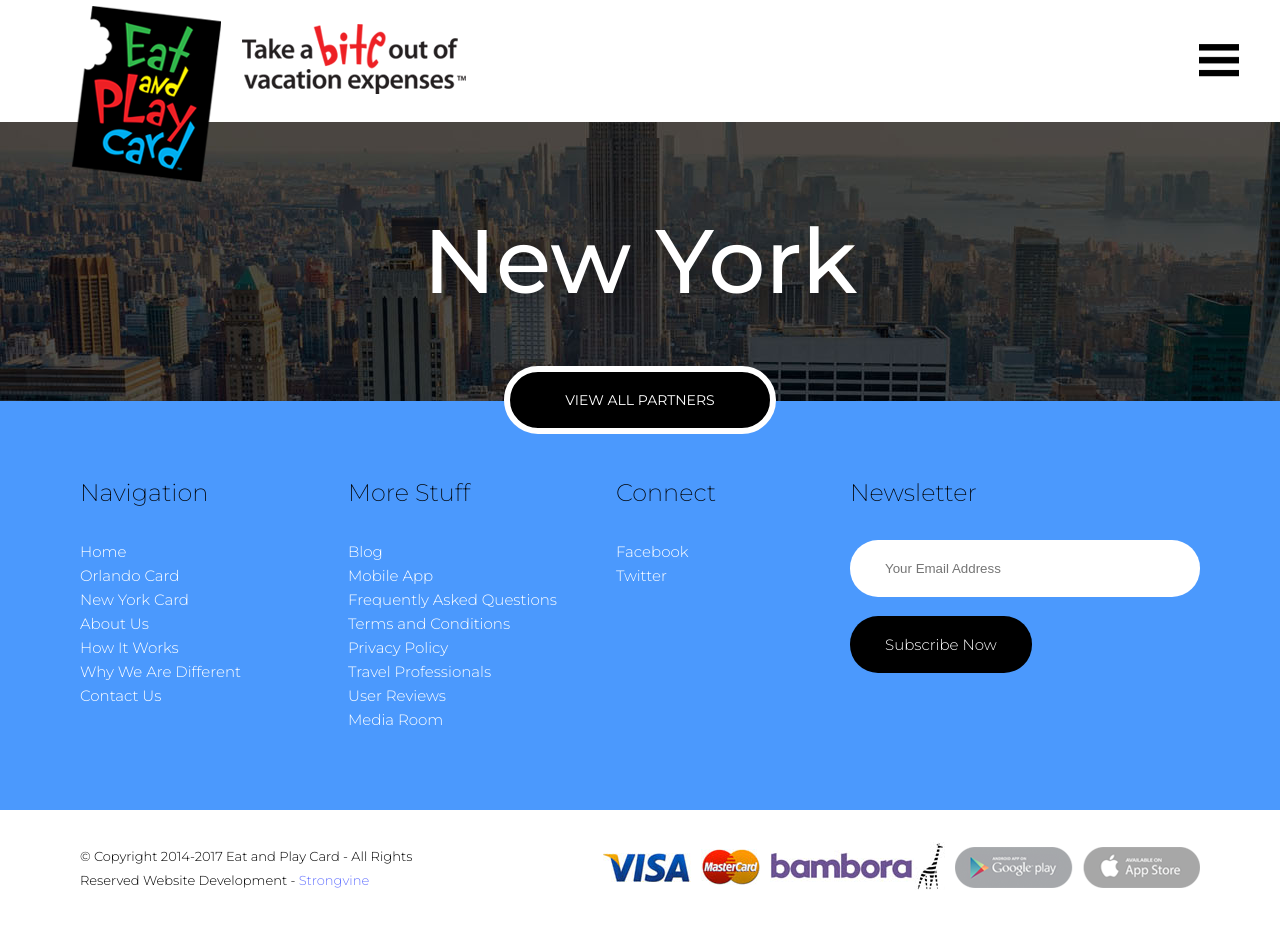
After one commit to altim/eatandplay, a PHP site: page /partners.html in a window 1280 px wide. The commit adds this page. Run offline with PHP 8.4, Linux system fonts and the light colour scheme.

Commit message:
Header image

```diff
--- a/css/style.css
+++ b/css/style.css
@@ -2,9 +2,11 @@
 body {
   font-family: 'Montserrat', sans-serif;
   background: #fff;
-  overflow-x: hidden; }
+  overflow-x: hidden;
+  -webkit-font-smoothing: antialiased;
+  -moz-osx-font-smoothing: grayscale; }
 
-.btn-class, header .header-inner nav ul li.btn a, #cards .cards-inner .card a.btn, #logos .logos-inner .logos-controls .btn, #how-it-works .how-it-works-inner .btn, #testimonials .testimonials-inner .btn, #blog .blog-inner .post-item .post-content .btn, footer .footer-inner .newsletter .btn {
+.btn-class, header .header-inner nav ul li.btn a, #cards .cards-inner .card a.btn, #logos .logos-inner .logos-controls .btn, #how-it-works .how-it-works-inner .btn, #testimonials .testimonials-inner .btn, #blog .blog-inner .post-item .post-content .btn, footer .footer-inner .newsletter .btn, #header-image .header-image-inner .btn {
   -webkit-border-radius: 28px;
   -moz-border-radius: 28px;
   border-radius: 28px;
@@ -17,7 +19,7 @@ body {
   -o-transition: all 0.4s;
   transition: all 0.4s;
   text-decoration: none; }
-  .btn-class:hover, header .header-inner nav ul li.btn a:hover, #cards .cards-inner .card a.btn:hover, #logos .logos-inner .logos-controls .btn:hover, #how-it-works .how-it-works-inner .btn:hover, #testimonials .testimonials-inner .btn:hover, #blog .blog-inner .post-item .post-content .btn:hover, footer .footer-inner .newsletter .btn:hover {
+  .btn-class:hover, header .header-inner nav ul li.btn a:hover, #cards .cards-inner .card a.btn:hover, #logos .logos-inner .logos-controls .btn:hover, #how-it-works .how-it-works-inner .btn:hover, #testimonials .testimonials-inner .btn:hover, #blog .blog-inner .post-item .post-content .btn:hover, footer .footer-inner .newsletter .btn:hover, #header-image .header-image-inner .btn:hover {
     background: #509cfd; }
 
 header {
@@ -1123,4 +1125,69 @@ footer {
             -o-transform: translateY(-5px);
             transform: translateY(-5px); }
 
+#header-image {
+  width: 100%;
+  height: 279px;
+  background: url("../img/header-image-new-york.jpg") no-repeat;
+  background-size: cover;
+  background-position: center center;
+  margin-top: 122px; }
+  #header-image .header-image-inner {
+    position: relative;
+    height: 279px;
+    width: 100%;
+    padding: 0 20px;
+    -webkit-box-sizing: border-box;
+    -moz-box-sizing: border-box;
+    box-sizing: border-box;
+    text-align: center; }
+    #header-image .header-image-inner h1 {
+      font-size: 90px;
+      font-weight: 500;
+      line-height: 279px;
+      text-shadow: 7px 7px 21px rgba(0, 0, 0, 0.29);
+      color: #fff; }
+      @media (max-width: 1250px) {
+        #header-image .header-image-inner h1 {
+          padding: 0 20px; } }
+      @media (max-width: 1250px) {
+        #header-image .header-image-inner h1 {
+          font-size: 97px;
+          line-height: 97px; } }
+      @media (max-width: 1100px) {
+        #header-image .header-image-inner h1 {
+          font-size: 86px;
+          line-height: 86px; } }
+      @media (max-width: 980px) {
+        #header-image .header-image-inner h1 {
+          font-size: 68px;
+          line-height: 68px; } }
+      @media (max-width: 780px) {
+        #header-image .header-image-inner h1 {
+          max-width: 400px;
+          margin: auto; } }
+      @media (max-width: 430px) {
+        #header-image .header-image-inner h1 {
+          max-width: 350px;
+          margin: auto;
+          font-size: 45px;
+          line-height: 45px; } }
+    #header-image .header-image-inner .btn {
+      display: inline-block;
+      border: 6px solid #fff;
+      -webkit-box-sizing: border-box;
+      -moz-box-sizing: border-box;
+      box-sizing: border-box;
+      -webkit-border-radius: 40px;
+      -moz-border-radius: 40px;
+      border-radius: 40px;
+      padding: 21px 55px;
+      -webkit-transform: translateY(-35px);
+      -moz-transform: translateY(-35px);
+      -o-transform: translateY(-35px);
+      transform: translateY(-35px);
+      text-transform: uppercase;
+      font-size: 14px;
+      font-weight: 400; }
+
 /*# sourceMappingURL=style.css.map */
--- a/css/style.scss
+++ b/css/style.scss
@@ -1520,3 +1520,80 @@ footer {
 
   }
 }
+
+
+
+
+// ======================================= PARTNERS PAGE =====================================
+
+#header-image {
+  width:100%;
+  height:279px;
+  background:url('../img/header-image-new-york.jpg') no-repeat;
+  background-size:cover;
+  background-position:center center;
+  margin-top:122px;
+
+  .header-image-inner {
+    position:relative;
+    height:279px;
+    width:100%;
+    padding:0 20px;
+    @include box-sizing();
+    text-align:center;
+
+    h1 {
+      font-size:90px;
+      font-weight:500;
+      line-height:279px;
+      text-shadow:7px 7px 21px rgba(0,0,0,0.29);
+      color:#fff;
+
+      @media(max-width:1250px){
+        padding:0 20px;
+      }
+
+      @media(max-width:1250px){
+        font-size:97px;
+        line-height:97px;
+      }
+
+      @media(max-width:1100px){
+        font-size:86px;
+        line-height:86px;
+      }
+
+      @media(max-width:980px){
+        font-size:68px;
+        line-height:68px;
+      }
+
+      @media(max-width:780px){
+        max-width:400px;
+        margin:auto;
+      }
+
+      @media(max-width:430px){
+        max-width:350px;
+        margin:auto;
+        font-size:45px;
+        line-height:45px;
+      }
+    }
+
+
+    .btn {
+      @extend .btn-class;
+      display:inline-block;
+      border:6px solid #fff;
+      @include box-sizing();
+      @include border-radius(40px);
+      padding:21px 55px;
+      @include transform(translateY(-35px));
+      text-transform: uppercase;
+      font-size:14px;
+      font-weight: 400;
+    }
+
+  }
+}
--- /dev/null
+++ b/partners.html
@@ -0,0 +1,142 @@
+<!DOCTYPE html>
+<html lang="en">
+<head>
+    <meta charset="UTF-8">
+    <meta name="viewport" content="width=device-width, initial-scale=1, maximum-scale=1">
+
+    <title>Eat and Play Card</title>
+
+    <script src="js/jquery-3.2.0.min.js"></script>
+    <script src="lib/bxslider/jquery.bxslider.min.js"></script>
+    <script src="lib/magnificpopup/jquery.magnific-popup.min.js"></script>
+
+    <link href="https://fonts.googleapis.com/css?family=Montserrat:100,100i,200,200i,300,300i,400,400i,500,500i,600,600i,700,700i,800,800i,900,900i" rel="stylesheet">
+
+    <link rel="stylesheet" href="lib/bxslider/jquery.bxslider.min.css">
+    <link rel="stylesheet" href="lib/magnificpopup/magnific-popup.css">
+    <link rel="stylesheet" href="css/style.css">
+    <script src="js/custom.js"></script>
+
+</head>
+<body>
+
+    <header>
+        <div class="header-inner">
+            <a href="#" class="logo"></a>
+
+            <nav>
+                <ul class="main-menu">
+                    <li><a href="#">Home</a></li>
+                    <li class="menu-item-has-children">
+                        <a href="#">About</a>
+
+                        <ul class="sub-menu">
+                            <li><a href="#">How We're Different</a></li>
+                            <li><a href="#">About Us</a></li>
+                            <li><a href="#">What is it?</a></li>
+                        </ul>
+                    </li>
+                    <li class="menu-item-has-children">
+                        <a href="#">Destinations</a>
+
+                        <ul class="sub-menu">
+                            <li><a href="#">Orlando</a></li>
+                            <li><a href="#">New York</a></li>
+                            <li><a href="#">Buy Card Now</a></li>
+                        </ul>
+
+                    </li>
+                    <li><a href="#">How it Works</a></li>
+                    <li><a href="#">Reviews</a></li>
+                    <li class="btn"><a href="#">Get Card Now</a></li>
+                </ul>
+
+                <ul class="social-menu">
+                    <li><a href="#" class="btn_facebook"></a></li>
+                    <li><a href="#" class="btn_twitter"></a></li>
+                </ul>
+            </nav>
+
+            <a href="#" class="btn-mobile-menu"><img src="img/mobile-menu.png" alt=""/></a>
+
+        </div>
+    </header>
+
+    <section id="header-image">
+        <div class="header-image-inner">
+            <h1>New York</h1>
+            <a href="#" class="btn header-image-btn">View All Partners</a>
+        </div>
+    </section>
+
+    <footer>
+        <div class="footer-inner">
+            <div class="navigation-menu">
+                <h3>Navigation</h3>
+                <ul>
+                    <li><a href="#">Home</a></li>
+                    <li><a href="#">Orlando Card</a></li>
+                    <li><a href="#">New York Card</a></li>
+                    <li><a href="#">About Us</a></li>
+                    <li><a href="#">How It Works</a></li>
+                    <li><a href="#">Why We Are Different</a></li>
+                    <li><a href="#">Contact Us</a></li>
+                </ul>
+            </div>
+
+            <div class="stuff-menu">
+                <h3>More Stuff</h3>
+                <ul>
+                    <li><a href="#">Blog</a></li>
+                    <li><a href="#">Mobile App</a></li>
+                    <li><a href="#">Frequently Asked Questions</a></li>
+                    <li><a href="#">Terms and Conditions</a></li>
+                    <li><a href="#">Privacy Policy</a></li>
+                    <li><a href="#">Travel Professionals</a></li>
+                    <li><a href="#">User Reviews</a></li>
+                    <li><a href="#">Media Room</a></li>
+                </ul>
+            </div>
+
+            <div class="connect-menu">
+                <h3>Connect</h3>
+                <ul>
+                    <li><a href="#">Facebook</a></li>
+                    <li><a href="#">Twitter</a></li>
+                </ul>
+            </div>
+
+            <div class="newsletter">
+                <h3>Newsletter</h3>
+
+                <div class="newsletter-form">
+                    <input type="email" id="newsletter-email" name="newsletter-email" placeholder="Your Email Address" />
+                    <a href="#" class="btn">Subscribe Now</a>
+                </div>
+            </div>
+
+
+        </div>
+    </footer>
+
+    <section id="copyright">
+        <div class="copyright-inner">
+            <div class="copyright-info">
+                <p>&copy; Copyright 2014-2017 Eat and Play Card - All Rights Reserved
+                Website Development - <a href="#">Strongvine</a></p>
+            </div>
+
+            <div class="payment-menu">
+                <ul>
+                    <li><a href="#"><img src="img/payment-visa.jpg" alt="Visa" /></a></li>
+                    <li><a href="#"><img src="img/payment-mastercard.jpg" alt="Mastercard" /></a></li>
+                    <li><a href="#"><img src="img/payment-bambora.jpg" alt="Bambora" /></a></li>
+                    <li><a href="#"><img src="img/google-play.png" alt="Google Play" /></a></li>
+                    <li><a href="#"><img src="img/apple-store.png" alt="Apple Store" /></a></li>
+                </ul>
+            </div>
+        </div>
+    </section>
+
+</body>
+</html>
```
Also changed, not shown: img/header-image-new-york.jpg (added), 1 other file.
